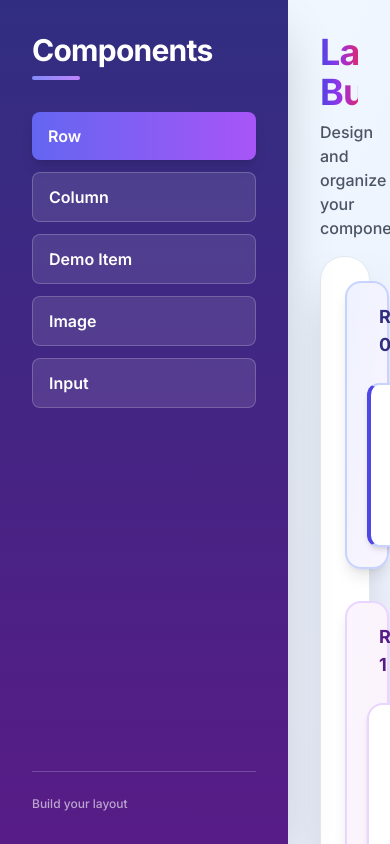
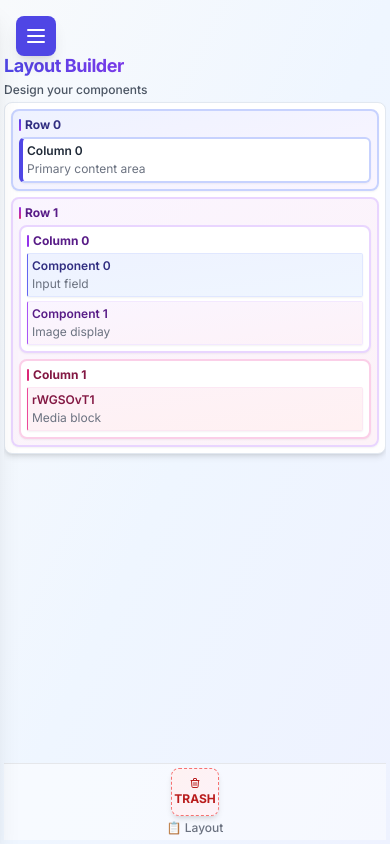
Before and after one commit to arakash-developer/Roxnor-React-Home-Task, a React (Vite) app: page / in a window 390 px wide. Built offline with nearby package versions, Linux system fonts and the light colour scheme.

Commit message:
feat: enhance layout and styling in Home, Header, and Sidebar components for improved responsiveness and visual appeal

```diff
--- a/src/features/home/Home.jsx
+++ b/src/features/home/Home.jsx
@@ -3,65 +3,83 @@ import Header from "@features/home/components/Header";
 const Home = () => {
   return (
     // {/* Main Area */}
-    <div className="flex-1 p-8 overflow-y-auto overflow-x-hidden flex flex-col">
-      <div className="flex-1">
+    <div className="flex-1 p-1 xs:p-1.5 sm:p-2 md:p-3 lg:p-5 xl:p-8 overflow-hidden flex flex-col mt-12 md:mt-0">
+      <div className="flex-1 overflow-y-auto">
         <Header />
 
-        <div className="bg-white rounded-3xl shadow-2xl p-6 border border-slate-200">
+        <div className="bg-white rounded-lg xs:rounded-xl sm:rounded-2xl md:rounded-2xl lg:rounded-3xl shadow-md sm:shadow-lg md:shadow-xl lg:shadow-2xl p-1.5 xs:p-2 sm:p-2.5 md:p-4 lg:p-6 border border-slate-200">
           {/* Row 0 */}
-          <div className="border-2 border-indigo-200 rounded-2xl p-5 mb-8 bg-gradient-to-br from-indigo-50 to-purple-50 shadow-lg hover:shadow-xl transition duration-300">
-            <div className="flex items-center gap-3 mb-6">
-              <div className="w-1 h-6 bg-gradient-to-b from-indigo-600 to-purple-600 rounded"></div>
-              <p className="text-lg font-bold text-indigo-900">Row 0</p>
+          <div className="border-2 border-indigo-200 rounded-lg xs:rounded-lg sm:rounded-xl md:rounded-2xl p-1.5 xs:p-2 sm:p-2.5 md:p-3 lg:p-5 mb-1.5 xs:mb-2 sm:mb-2.5 md:mb-3 lg:mb-6 bg-gradient-to-br from-indigo-50 to-purple-50 shadow-sm sm:shadow-md hover:shadow-md sm:hover:shadow-lg transition duration-300">
+            <div className="flex items-center gap-1 xs:gap-1.5 sm:gap-2 md:gap-2 lg:gap-3 mb-1 xs:mb-1.5 sm:mb-2 md:mb-2.5 lg:mb-4">
+              <div className="w-0.5 h-3 xs:h-3 sm:h-4 md:h-4 lg:h-6 bg-gradient-to-b from-indigo-600 to-purple-600 rounded"></div>
+              <p className="text-xs xs:text-xs sm:text-sm md:text-base lg:text-lg font-bold text-indigo-900">
+                Row 0
+              </p>
             </div>
-            <div className="border-2 border-indigo-200 rounded-xl p-6 bg-white shadow-md hover:shadow-lg transition duration-300 border-l-4 border-l-indigo-600">
-              <p className="text-gray-800 font-semibold text-base">Column 0</p>
-              <p className="text-gray-500 text-sm mt-1">Primary content area</p>
+            <div className="border-2 border-indigo-200 rounded-md xs:rounded-lg sm:rounded-lg md:rounded-xl p-1 xs:p-1.5 sm:p-2 md:p-2.5 lg:p-4 bg-white shadow-sm hover:shadow-md transition duration-300 border-l-4 border-l-indigo-600">
+              <p className="text-gray-800 font-semibold text-xs xs:text-xs sm:text-xs md:text-sm lg:text-base">
+                Column 0
+              </p>
+              <p className="text-gray-500 text-xs sm:text-xs md:text-xs lg:text-sm mt-0.5">
+                Primary content area
+              </p>
             </div>
           </div>
 
           {/* Row 1 */}
-          <div className="border-2 border-purple-200 rounded-2xl p-5 bg-gradient-to-br from-purple-50 to-pink-50 shadow-lg hover:shadow-xl transition duration-300">
-            <div className="flex items-center gap-3 mb-6">
-              <div className="w-1 h-6 bg-gradient-to-b from-purple-600 to-pink-600 rounded"></div>
-              <p className="text-lg font-bold text-purple-900">Row 1</p>
+          <div className="border-2 border-purple-200 rounded-lg xs:rounded-lg sm:rounded-xl md:rounded-2xl p-1.5 xs:p-2 sm:p-2.5 md:p-3 lg:p-5 bg-gradient-to-br from-purple-50 to-pink-50 shadow-sm sm:shadow-md hover:shadow-md sm:hover:shadow-lg transition duration-300">
+            <div className="flex items-center gap-1 xs:gap-1.5 sm:gap-2 md:gap-2 lg:gap-3 mb-1 xs:mb-1.5 sm:mb-2 md:mb-2.5 lg:mb-4">
+              <div className="w-0.5 h-3 xs:h-3 sm:h-4 md:h-4 lg:h-6 bg-gradient-to-b from-purple-600 to-pink-600 rounded"></div>
+              <p className="text-xs xs:text-xs sm:text-sm md:text-base lg:text-lg font-bold text-purple-900">
+                Row 1
+              </p>
             </div>
 
-            <div className="grid grid-cols-1 md:grid-cols-2 gap-8">
+            <div className="grid grid-cols-1 md:grid-cols-2 gap-1.5 xs:gap-2 sm:gap-2.5 md:gap-3 lg:gap-5 xl:gap-6">
               {/* Column 0 */}
-              <div className="border-2 border-purple-200 rounded-2xl p-8 shadow-md bg-white hover:shadow-xl transition duration-300">
-                <div className="flex items-center gap-2 mb-6">
-                  <div className="w-1 h-5 bg-purple-600 rounded"></div>
-                  <p className="text-purple-900 font-bold text-lg">Column 0</p>
+              <div className="border-2 border-purple-200 rounded-lg xs:rounded-lg sm:rounded-xl md:rounded-2xl p-1.5 xs:p-2 sm:p-2.5 md:p-3 lg:p-5 shadow-sm hover:shadow-sm sm:hover:shadow-md transition duration-300 bg-white">
+                <div className="flex items-center gap-1 xs:gap-1.5 mb-1 xs:mb-1.5 sm:mb-2 md:mb-2 lg:mb-3">
+                  <div className="w-0.5 h-3 xs:h-3 sm:h-3 md:h-4 lg:h-5 bg-purple-600 rounded"></div>
+                  <p className="text-purple-900 font-bold text-xs xs:text-xs sm:text-xs md:text-sm lg:text-base">
+                    Column 0
+                  </p>
                 </div>
 
-                <div className="space-y-4">
-                  <div className="border-l-4 border-l-indigo-500 border border-indigo-100 rounded-lg p-5 bg-gradient-to-br from-indigo-50 to-blue-50 shadow-sm hover:shadow-md transition duration-300">
-                    <p className="font-semibold text-indigo-900">Component 0</p>
-                    <p className="text-gray-500 text-sm mt-1">
-                      Input field element
+                <div className="space-y-1 xs:space-y-1.5 sm:space-y-1.5 md:space-y-2 lg:space-y-3">
+                  <div className="border-l-3 border-l-indigo-500 border border-indigo-100 rounded-sm xs:rounded-md sm:rounded-md p-1 xs:p-1.5 sm:p-2 md:p-2.5 lg:p-3 bg-gradient-to-br from-indigo-50 to-blue-50 shadow-sm hover:shadow-sm transition duration-300">
+                    <p className="font-semibold text-indigo-900 text-xs xs:text-xs sm:text-xs md:text-sm lg:text-base">
+                      Component 0
+                    </p>
+                    <p className="text-gray-500 text-xs sm:text-xs md:text-xs lg:text-sm mt-0.5">
+                      Input field
                     </p>
                   </div>
 
-                  <div className="border-l-4 border-l-purple-500 border border-purple-100 rounded-lg p-5 bg-gradient-to-br from-purple-50 to-pink-50 shadow-sm hover:shadow-md transition duration-300">
-                    <p className="font-semibold text-purple-900">Component 1</p>
-                    <p className="text-gray-500 text-sm mt-1">
-                      Image display element
+                  <div className="border-l-3 border-l-purple-500 border border-purple-100 rounded-sm xs:rounded-md sm:rounded-md p-1 xs:p-1.5 sm:p-2 md:p-2.5 lg:p-3 bg-gradient-to-br from-purple-50 to-pink-50 shadow-sm hover:shadow-sm transition duration-300">
+                    <p className="font-semibold text-purple-900 text-xs xs:text-xs sm:text-xs md:text-sm lg:text-base">
+                      Component 1
+                    </p>
+                    <p className="text-gray-500 text-xs sm:text-xs md:text-xs lg:text-sm mt-0.5">
+                      Image display
                     </p>
                   </div>
                 </div>
               </div>
 
               {/* Column 1 */}
-              <div className="border-2 border-pink-200 rounded-2xl p-8 shadow-md bg-white hover:shadow-xl transition duration-300">
-                <div className="flex items-center gap-2 mb-6">
-                  <div className="w-1 h-5 bg-pink-600 rounded"></div>
-                  <p className="text-pink-900 font-bold text-lg">Column 1</p>
+              <div className="border-2 border-pink-200 rounded-lg xs:rounded-lg sm:rounded-xl md:rounded-2xl p-1.5 xs:p-2 sm:p-2.5 md:p-3 lg:p-5 shadow-sm hover:shadow-sm sm:hover:shadow-md transition duration-300 bg-white">
+                <div className="flex items-center gap-1 xs:gap-1.5 mb-1 xs:mb-1.5 sm:mb-2 md:mb-2 lg:mb-3">
+                  <div className="w-0.5 h-3 xs:h-3 sm:h-3 md:h-4 lg:h-5 bg-pink-600 rounded"></div>
+                  <p className="text-pink-900 font-bold text-xs xs:text-xs sm:text-xs md:text-sm lg:text-base">
+                    Column 1
+                  </p>
                 </div>
-                <div className="border-l-4 border-l-pink-500 border border-pink-100 rounded-lg p-5 bg-gradient-to-br from-pink-50 to-rose-50 shadow-sm hover:shadow-md transition duration-300">
-                  <p className="font-semibold text-pink-900">rWGSOvT1</p>
-                  <p className="text-gray-500 text-sm mt-1">
-                    Media content block
+                <div className="border-l-3 border-l-pink-500 border border-pink-100 rounded-sm xs:rounded-md sm:rounded-md p-1 xs:p-1.5 sm:p-2 md:p-2.5 lg:p-3 bg-gradient-to-br from-pink-50 to-rose-50 shadow-sm hover:shadow-sm transition duration-300">
+                  <p className="font-semibold text-pink-900 text-xs xs:text-xs sm:text-xs md:text-sm lg:text-base">
+                    rWGSOvT1
+                  </p>
+                  <p className="text-gray-500 text-xs sm:text-xs md:text-xs lg:text-sm mt-0.5">
+                    Media block
                   </p>
                 </div>
               </div>
@@ -71,10 +89,10 @@ const Home = () => {
       </div>
 
       {/* Trash Box */}
-      <div className="w-full flex flex-col items-center gap-4 py-8 border-t border-gray-200 bg-white/50 mt-auto">
-        <div className="h-32 w-32 border-3 border-dashed border-red-400 rounded-2xl bg-gradient-to-br from-red-50 to-pink-50 flex flex-col items-center justify-center text-red-700 font-bold shadow-lg hover:shadow-xl hover:scale-105 transition duration-300 cursor-pointer group">
+      <div className="w-full flex flex-col items-center gap-1 xs:gap-1 sm:gap-1.5 md:gap-2 lg:gap-3 py-1 xs:py-1 sm:py-1.5 md:py-2 lg:py-3 border-t border-gray-200 bg-white/50 flex-shrink-0">
+        <div className="h-12 w-12 xs:h-14 xs:w-14 sm:h-16 sm:w-16 md:h-20 md:w-20 lg:h-28 lg:w-28 border border-dashed border-red-400 rounded-lg xs:rounded-lg sm:rounded-lg md:rounded-xl lg:rounded-2xl bg-gradient-to-br from-red-50 to-pink-50 flex flex-col items-center justify-center text-red-700 font-bold shadow-md hover:shadow-lg hover:scale-105 transition duration-300 cursor-pointer group">
           <svg
-            className="w-10 h-10 mb-2 group-hover:scale-110 transition"
+            className="w-3 xs:w-3.5 sm:w-4 md:w-6 lg:w-8 h-3 xs:h-3.5 sm:h-4 md:h-6 lg:h-8 mb-0.5 group-hover:scale-110 transition"
             fill="none"
             stroke="currentColor"
             viewBox="0 0 24 24"
@@ -86,11 +104,13 @@ const Home = () => {
               d="M19 7l-.867 12.142A2 2 0 0116.138 21H7.862a2 2 0 01-1.995-1.858L5 7m5 4v6m4-6v6m1-10V4a1 1 0 00-1-1h-4a1 1 0 00-1 1v3M4 7h16"
             />
           </svg>
-          <span className="text-sm">TRASH</span>
+          <span className="text-xs xs:text-xs sm:text-xs md:text-xs lg:text-sm">
+            TRASH
+          </span>
         </div>
 
-        <p className="text-center text-gray-500 text-sm font-medium">
-          📋 Sample layout structure — Drag components to organize
+        <p className="text-center text-gray-500 text-xs sm:text-xs md:text-sm lg:text-sm font-medium px-1">
+          📋 Layout
         </p>
       </div>
     </div>
--- a/src/features/home/components/Header.jsx
+++ b/src/features/home/components/Header.jsx
@@ -2,12 +2,12 @@ const Header = () => {
   return (
     <>
       {/* Header */}
-      <div className="mb-4">
-        <h1 className="text-4xl font-bold text-transparent bg-clip-text bg-gradient-to-r from-indigo-600 via-purple-600 to-pink-600 mb-2">
+      <div className="mb-1 xs:mb-1.5 sm:mb-2 md:mb-3 lg:mb-4">
+        <h1 className="text-lg xs:text-xl sm:text-2xl md:text-3xl lg:text-4xl font-bold text-transparent bg-clip-text bg-gradient-to-r from-indigo-600 via-purple-600 to-pink-600 mb-0.5 lg:mb-1">
           Layout Builder
         </h1>
-        <p className="text-gray-600 font-medium">
-          Design and organize your components
+        <p className="text-gray-600 font-medium text-xs xs:text-xs sm:text-sm md:text-base">
+          Design your components
         </p>
       </div>
     </>
--- a/src/layouts/RootLayout.jsx
+++ b/src/layouts/RootLayout.jsx
@@ -1,11 +1,51 @@
 import Sidebar from "@/main/Sidebar";
+import { useState } from "react";
 import { Outlet } from "react-router-dom";
 
 export default function RootLayout() {
+  const [sidebarOpen, setSidebarOpen] = useState(false);
+
   return (
     <>
       <div className="w-full h-screen bg-gradient-to-br from-slate-50 via-blue-50 to-indigo-50 flex overflow-hidden">
-        <Sidebar />
+        {/* Mobile Menu Button */}
+        <button
+          onClick={() => setSidebarOpen(!sidebarOpen)}
+          className="md:hidden fixed top-4 left-4 z-50 p-2 bg-indigo-600 text-white rounded-lg shadow-lg hover:bg-indigo-700"
+        >
+          <svg
+            className="w-6 h-6"
+            fill="none"
+            stroke="currentColor"
+            viewBox="0 0 24 24"
+          >
+            <path
+              strokeLinecap="round"
+              strokeLinejoin="round"
+              strokeWidth={2}
+              d="M4 6h16M4 12h16M4 18h16"
+            />
+          </svg>
+        </button>
+
+        {/* Sidebar */}
+        <div
+          className={`fixed md:relative w-56 sm:w-64 md:w-72 h-screen transform transition-transform duration-300 z-40 ${
+            sidebarOpen ? "translate-x-0" : "-translate-x-full md:translate-x-0"
+          }`}
+        >
+          <Sidebar onClose={() => setSidebarOpen(false)} />
+        </div>
+
+        {/* Overlay */}
+        {sidebarOpen && (
+          <div
+            className="fixed inset-0 bg-black/50 md:hidden z-30"
+            onClick={() => setSidebarOpen(false)}
+          ></div>
+        )}
+
+        {/* Main Content */}
         <Outlet />
       </div>
     </>
--- a/src/main/Sidebar.jsx
+++ b/src/main/Sidebar.jsx
@@ -1,33 +1,57 @@
-const Sidebar = () => {
+const Sidebar = ({ onClose }) => {
   return (
     <>
       {/* Sidebar */}
-      <div className="w-72 bg-gradient-to-b from-indigo-900 to-purple-900 p-8 shadow-2xl flex flex-col h-screen sticky top-0">
-        <div className="mb-8">
-          <h2 className="text-3xl font-bold text-white mb-2">Components</h2>
-          <div className="h-1 w-12 bg-gradient-to-r from-indigo-400 to-purple-400 rounded"></div>
+      <div className="w-full bg-gradient-to-b from-indigo-900 to-purple-900 p-2 sm:p-3 md:p-4 lg:p-7 xl:p-8 shadow-xl lg:shadow-2xl flex flex-col h-screen overflow-y-auto">
+        {/* Close button for mobile */}
+        <button
+          onClick={onClose}
+          className="md:hidden absolute top-4 right-4 p-2 text-white hover:bg-white/20 rounded-lg transition"
+        >
+          <svg
+            className="w-6 h-6"
+            fill="none"
+            stroke="currentColor"
+            viewBox="0 0 24 24"
+          >
+            <path
+              strokeLinecap="round"
+              strokeLinejoin="round"
+              strokeWidth={2}
+              d="M6 18L18 6M6 6l12 12"
+            />
+          </svg>
+        </button>
+
+        <div className="mb-2 sm:mb-2.5 md:mb-3 lg:mb-6 flex-shrink-0">
+          <h2 className="text-lg sm:text-lg md:text-xl lg:text-3xl font-bold text-white mb-1 lg:mb-2">
+            Components
+          </h2>
+          <div className="h-1 w-6 sm:w-8 md:w-10 lg:w-16 bg-gradient-to-r from-indigo-400 to-purple-400 rounded"></div>
         </div>
 
-        <nav className="space-y-3 flex-1">
-          <button className="w-full px-6 py-3 bg-gradient-to-r from-indigo-500 to-purple-500 hover:from-indigo-600 hover:to-purple-600 text-white rounded-lg shadow-lg font-semibold transition duration-300 transform hover:scale-105 active:scale-95 text-left pl-4">
+        <nav className="space-y-1 sm:space-y-1.5 md:space-y-1.5 lg:space-y-3 flex-1 flex-shrink-0">
+          <button className="w-full px-2 sm:px-3 md:px-4 lg:px-6 py-1 sm:py-1.5 md:py-1.5 lg:py-3 bg-gradient-to-r from-indigo-500 to-purple-500 hover:from-indigo-600 hover:to-purple-600 text-white rounded-md lg:rounded-lg shadow-md lg:shadow-lg font-semibold transition duration-300 transform hover:scale-105 active:scale-95 text-left pl-2 sm:pl-2 md:pl-3 lg:pl-4 text-xs sm:text-xs md:text-sm lg:text-base">
             Row
           </button>
-          <button className="w-full px-6 py-3 bg-white/10 hover:bg-white/20 text-white rounded-lg font-semibold transition duration-300 transform hover:scale-105 active:scale-95 text-left pl-4 border border-white/20">
+          <button className="w-full px-2 sm:px-3 md:px-4 lg:px-6 py-1 sm:py-1.5 md:py-1.5 lg:py-3 bg-white/10 hover:bg-white/20 text-white rounded-md lg:rounded-lg font-semibold transition duration-300 transform hover:scale-105 active:scale-95 text-left pl-2 sm:pl-2 md:pl-3 lg:pl-4 border border-white/20 text-xs sm:text-xs md:text-sm lg:text-base">
             Column
           </button>
-          <button className="w-full px-6 py-3 bg-white/10 hover:bg-white/20 text-white rounded-lg font-semibold transition duration-300 transform hover:scale-105 active:scale-95 text-left pl-4 border border-white/20">
+          <button className="w-full px-2 sm:px-3 md:px-4 lg:px-6 py-1 sm:py-1.5 md:py-1.5 lg:py-3 bg-white/10 hover:bg-white/20 text-white rounded-md lg:rounded-lg font-semibold transition duration-300 transform hover:scale-105 active:scale-95 text-left pl-2 sm:pl-2 md:pl-3 lg:pl-4 border border-white/20 text-xs sm:text-xs md:text-sm lg:text-base">
             Demo Item
           </button>
-          <button className="w-full px-6 py-3 bg-white/10 hover:bg-white/20 text-white rounded-lg font-semibold transition duration-300 transform hover:scale-105 active:scale-95 text-left pl-4 border border-white/20">
+          <button className="w-full px-2 sm:px-3 md:px-4 lg:px-6 py-1 sm:py-1.5 md:py-1.5 lg:py-3 bg-white/10 hover:bg-white/20 text-white rounded-md lg:rounded-lg font-semibold transition duration-300 transform hover:scale-105 active:scale-95 text-left pl-2 sm:pl-2 md:pl-3 lg:pl-4 border border-white/20 text-xs sm:text-xs md:text-sm lg:text-base">
             Image
           </button>
-          <button className="w-full px-6 py-3 bg-white/10 hover:bg-white/20 text-white rounded-lg font-semibold transition duration-300 transform hover:scale-105 active:scale-95 text-left pl-4 border border-white/20">
+          <button className="w-full px-2 sm:px-3 md:px-4 lg:px-6 py-1 sm:py-1.5 md:py-1.5 lg:py-3 bg-white/10 hover:bg-white/20 text-white rounded-md lg:rounded-lg font-semibold transition duration-300 transform hover:scale-105 active:scale-95 text-left pl-2 sm:pl-2 md:pl-3 lg:pl-4 border border-white/20 text-xs sm:text-xs md:text-sm lg:text-base">
             Input
           </button>
         </nav>
 
-        <div className="pt-6 border-t border-white/20">
-          <p className="text-white/60 text-xs font-medium">Build your layout</p>
+        <div className="pt-2 sm:pt-2.5 md:pt-3 lg:pt-6 border-t border-white/20 flex-shrink-0">
+          <p className="text-white/60 text-xs lg:text-sm font-medium">
+            Build your layout
+          </p>
         </div>
       </div>
     </>
```
